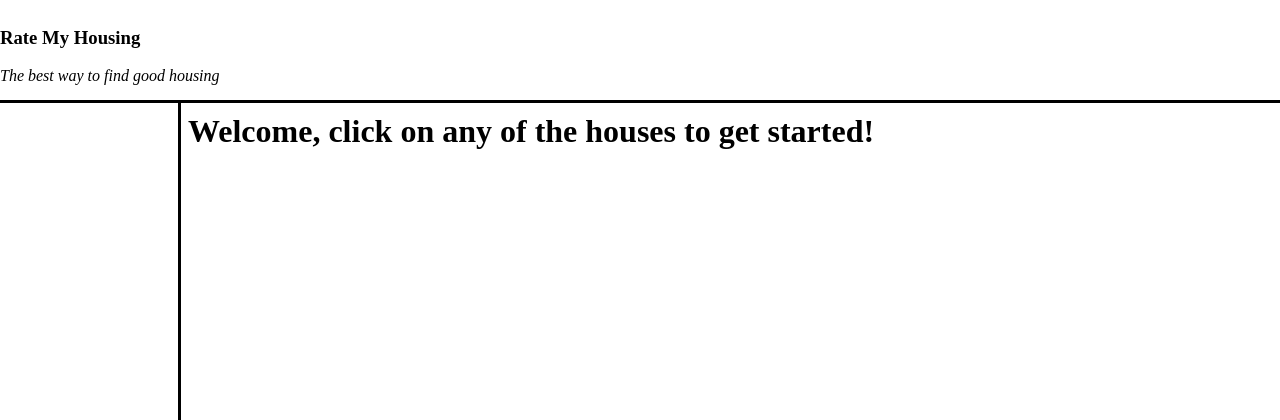
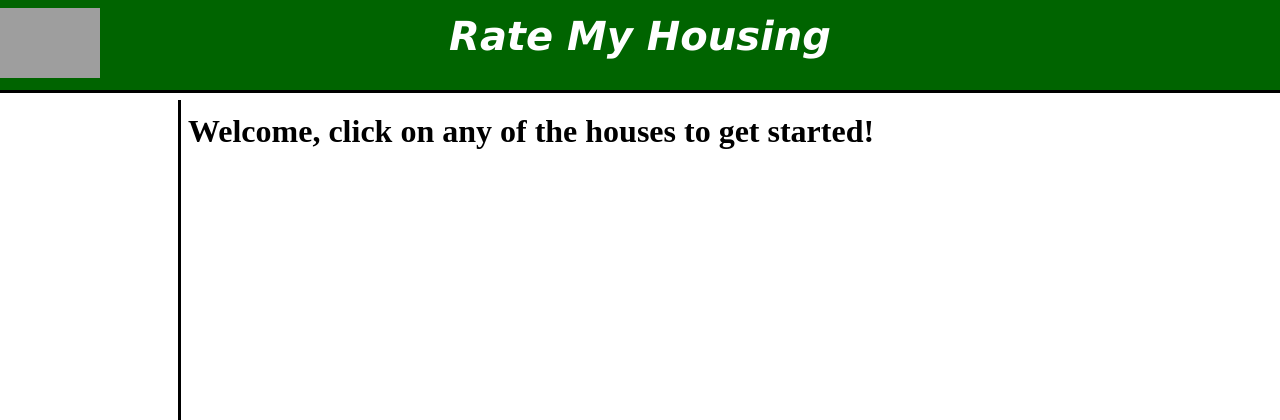
Before and after one commit to keanedawg/CS313-01, a PHP site: page /cs313-05/main.php in a window 1280 px wide. Shown: the top 420 px of the page. Run offline with PHP 8.4, Linux system fonts and the light colour scheme; data that the repository does not hold is empty; some libraries are stand-ins or nearby versions; grey boxes are pictures that could not be loaded.

Commit message:
improved header

```diff
--- a/cs313-05/basic.css
+++ b/cs313-05/basic.css
@@ -1,8 +1,9 @@
 .top {
+    background-color: darkgreen;
     position:absolute;
     left:0; right:0;
     height: 92px;
-    margin-top: 0%;
+    margin-top: -10px;
     border-bottom-style: solid;
     border-bottom-color: black;
     border-bottom-width: 3px;
@@ -22,3 +23,26 @@
     left:178px; top:92px; right:0; bottom:0;
     height: 100%;
 }
+
+.title {
+    color: white;
+    text-align: center;
+    font-family: 'Lucida Sans', 'Lucida Sans Regular', 'Lucida Grande', 'Lucida Sans Unicode', Geneva, Verdana, sans-serif;
+    font-style: italic;
+    font-size: 40px;
+    margin-top: 15px;
+}
+
+img {
+    float: right;
+    height: 300px;
+    width: 300px;
+}
+
+.home-nav {
+    margin-top: 10px;
+    height: 70px;
+    width: 100px;
+    float: left;
+    position: absolute;
+}
--- a/cs313-05/header.php
+++ b/cs313-05/header.php
@@ -1,4 +1,4 @@
 <div class="top">
-    <h3>Rate My Housing</h3>
-    <i>The best way to find good housing</i>
+    <img src="http://jitariustudio.com/wp-content/uploads/2014/05/home_icon.png" class="home-nav">
+    <h3 class="title">Rate My Housing</h3>
 </div>
```
